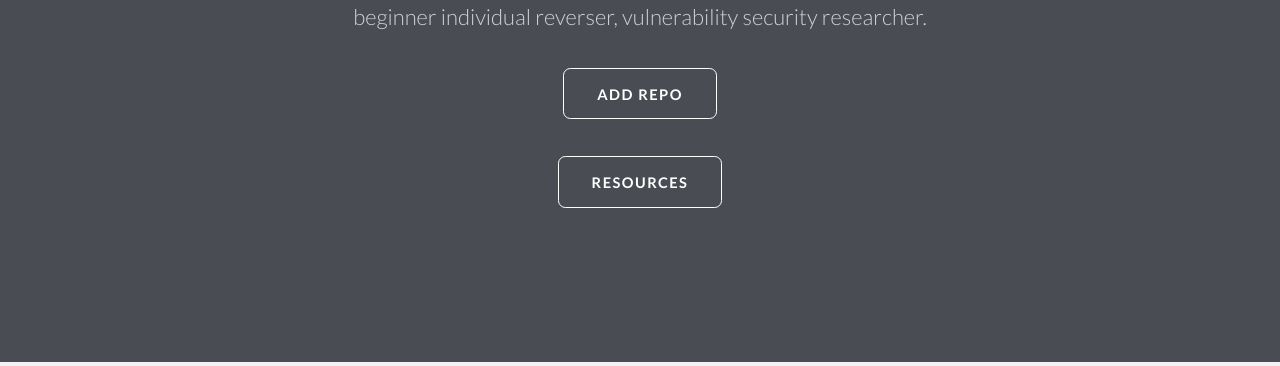
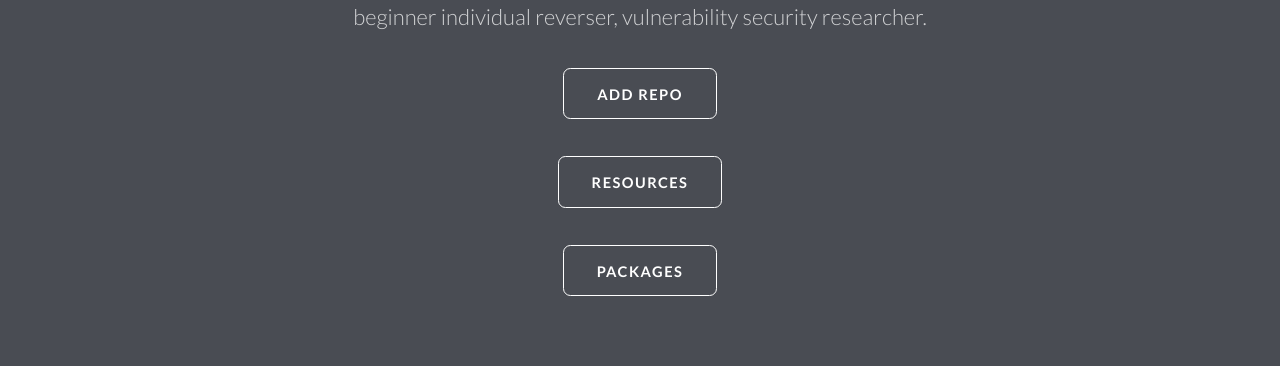
Before and after one commit to Ex0brain/Repo-2, a plain HTML site: page index.html in a window 1280 px wide. Shown: the part 434-800 px from the top of the page. Drawn offline with Linux system fonts and the light colour scheme.

Commit message:
Update index.html

```diff
--- a/index.html
+++ b/index.html
@@ -51,6 +51,9 @@
 					<ul class="actions">
 						<li><a href="/resources.html" class="button big scrolly">Resources</a></li>
 					</ul>
+					<ul class="actions">
+						<li><a href="/packages.html" class="button big scrolly">Packages</a></li>
+					</ul>
 				</div>
 			</section>
 
```
